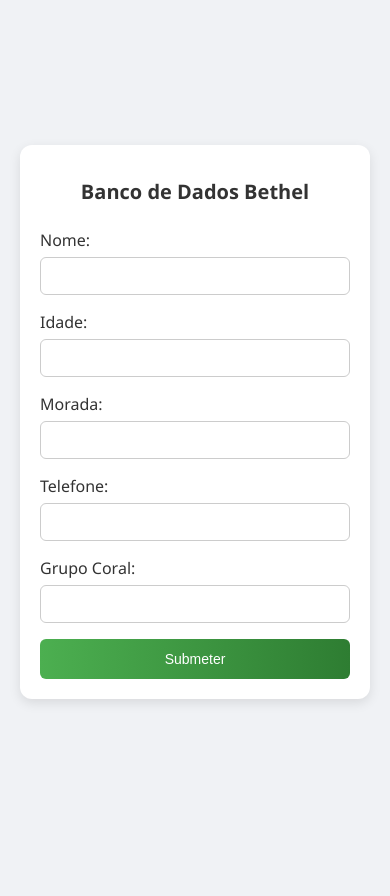
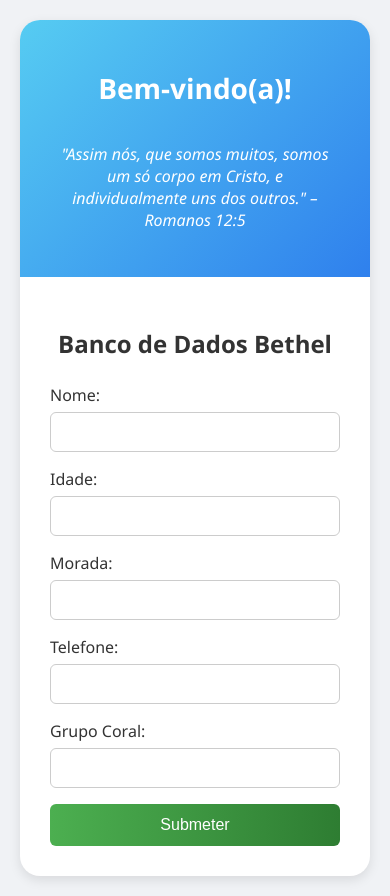
Before and after one commit to lsibia/CadastroBethel, a plain HTML site: page index.html in a window 390 px wide. Before the commit the page ends 844 px from the top, so only its background shows below. Drawn offline with Linux system fonts and the light colour scheme.

Commit message:
actualizacao do css

```diff
--- a/index.html
+++ b/index.html
@@ -20,18 +20,50 @@
       padding: 20px;
     }
 
-    form {
-      background-color: #ffffff;
-      padding: 30px;
-      border-radius: 12px;
+    .container {
+      display: flex;
+      background-color: white;
+      border-radius: 20px;
       box-shadow: 0 4px 12px rgba(0, 0, 0, 0.1);
-      max-width: 450px;
+      overflow: hidden;
+      max-width: 900px;
       width: 100%;
     }
 
-    h1 {
+    .left {
+      background: linear-gradient(135deg, #56CCF2, #2F80ED);
+      color: white;
+      padding: 40px;
+      flex: 1;
+      display: flex;
+      flex-direction: column;
+      justify-content: center;
+      align-items: center;
       text-align: center;
-      color: #333333;
+    }
+
+    .left h1 {
+      font-size: 28px;
+      margin-bottom: 20px;
+    }
+
+    .left p {
+      font-style: italic;
+      font-size: 16px;
+    }
+
+    .right {
+      padding: 40px;
+      flex: 1;
+    }
+
+    form {
+      width: 100%;
+    }
+
+    h2 {
+      text-align: center;
+      color: #333;
       margin-bottom: 24px;
     }
 
@@ -79,24 +111,38 @@
       background: linear-gradient(to right, #2196F3, #1565C0);
     }
 
-    @media (max-width: 500px) {
-      form {
+    #success-message {
+      display: none;
+      text-align: center;
       padding: 20px;
+      background-color: #e0f7fa;
+      border-radius: 10px;
+      color: #00796B;
+      margin-top: 20px;
+      font-style: italic;
     }
 
-      h1 {
-        font-size: 20px;
+    @media (max-width: 768px) {
+      .container {
+        flex-direction: column;
       }
 
-      input, button {
-        font-size: 14px;
+      .left, .right {
+        width: 100%;
+        padding: 30px;
       }
     }
   </style>
 </head>
 <body>
-  <form action="https://api.sheetmonkey.io/form/8EypppLNoFE54GsKyqn8of" method="POST">
-    <h1>Banco de Dados Bethel</h1>
+  <div class="container">
+    <div class="left">
+      <h1>Bem-vindo(a)!</h1>
+      <p>"Assim nós, que somos muitos, somos um só corpo em Cristo, e individualmente uns dos outros." – Romanos 12:5</p>
+    </div>
+    <div class="right">
+      <form id="registroForm" action="https://api.sheetmonkey.io/form/8EypppLNoFE54GsKyqn8of" method="POST">
+        <h2>Banco de Dados Bethel</h2>
         <label>Nome:
           <input name="nome" required>
         </label>
@@ -114,5 +160,29 @@
         </label>
         <button type="submit">Submeter</button>
       </form>
+      <div id="success-message">
+        <h3>🎉 Obrigado por se registrar!</h3>
+        <p>"A graça do Senhor Jesus Cristo seja com o vosso espírito." – Filipenses 4:23</p>
+      </div>
+    </div>
+  </div>
+
+  <script>
+    const form = document.getElementById('registroForm');
+    const successMessage = document.getElementById('success-message');
+
+    form.addEventListener('submit', function (e) {
+      e.preventDefault();
+      const formData = new FormData(form);
+      fetch(form.action, {
+        method: form.method,
+        body: formData
+      }).then(() => {
+        form.reset();
+        form.style.display = 'none';
+        successMessage.style.display = 'block';
+      });
+    });
+  </script>
 </body>
 </html>
```
Lines whose indentation alone changed are shown as unchanged.
